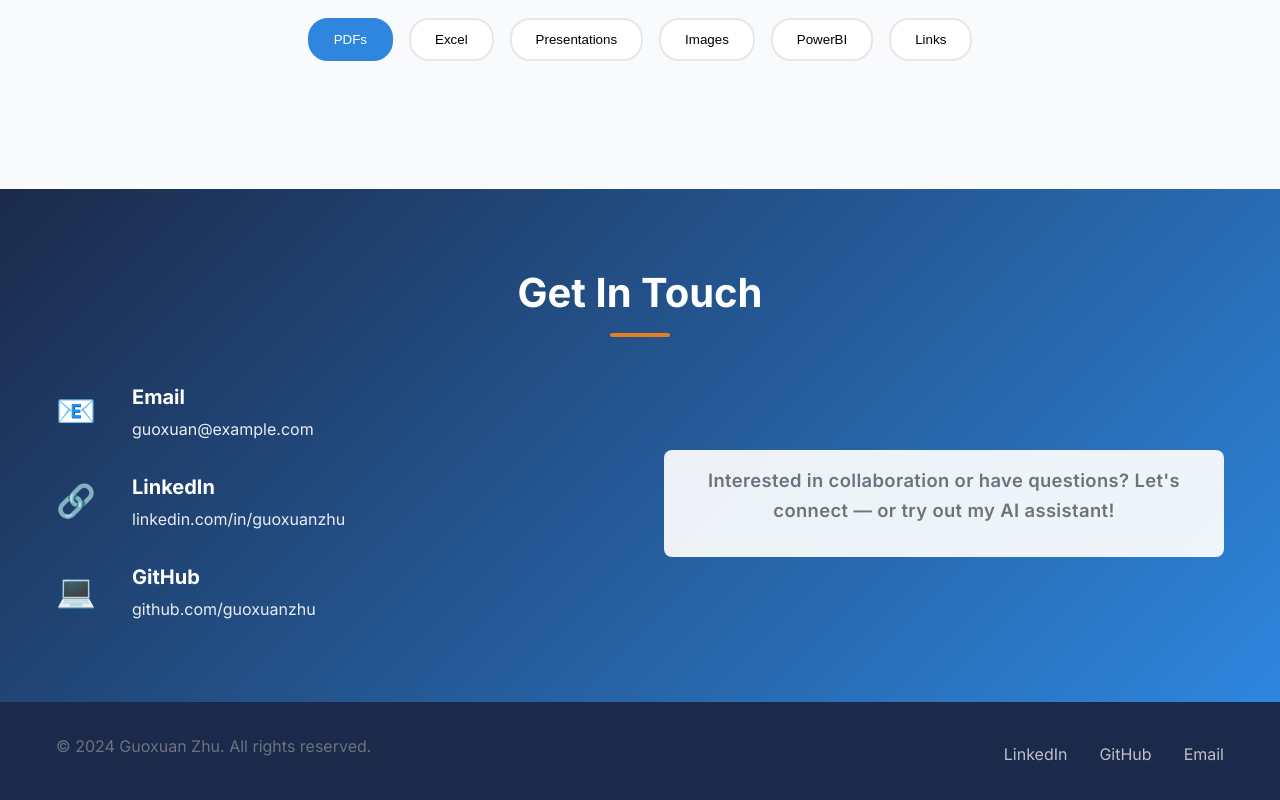
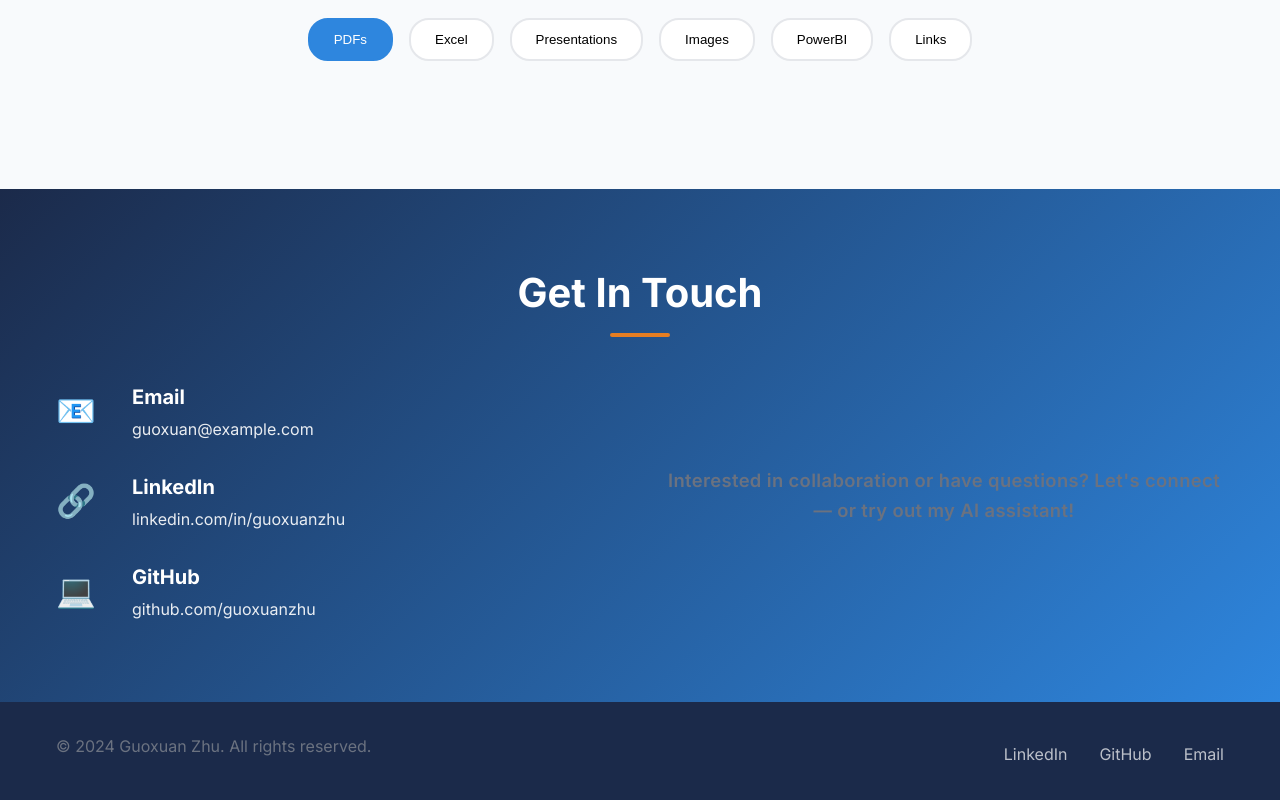
Before and after one commit to zilcondrea/GordonZhu-Profile, a plain HTML site: page public/index.html in a window 1280 px wide. Shown: the part 2362-3162 px from the top of the page. Drawn offline with nearby package versions, Linux system fonts and the light colour scheme; no server answers.

Commit message:
Contact text: pure white

```diff
--- a/public/css/styles.css
+++ b/public/css/styles.css
@@ -620,12 +620,8 @@ section {
   text-align: center;
   font-size: 1.15rem;
   font-weight: 600;
-  color: #1a1a1a;
+  color: #FFFFFF;
   letter-spacing: 0.02em;
-  background: rgba(255, 255, 255, 0.92);
-  padding: 1rem 2rem;
-  border-radius: 8px;
-  display: inline-block;
 }
 
 /* ===========================
```
